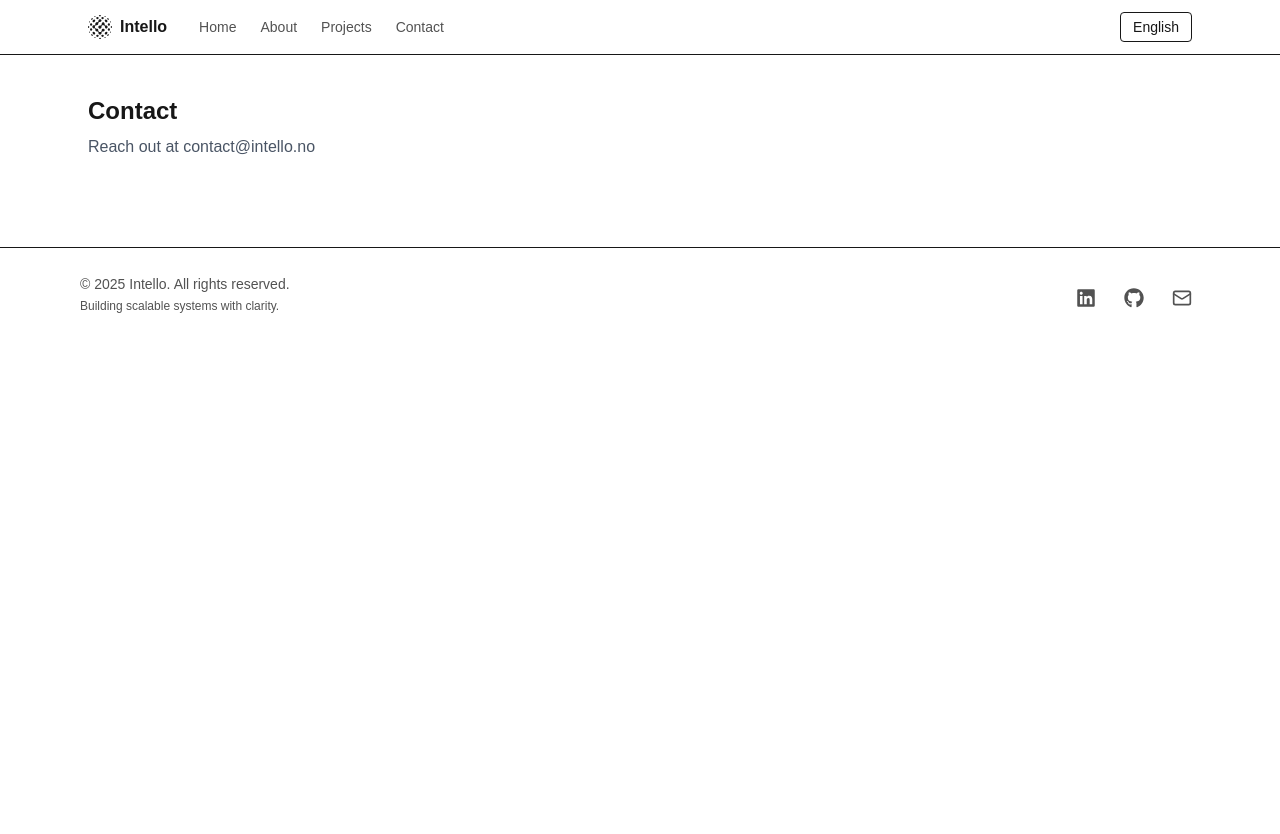
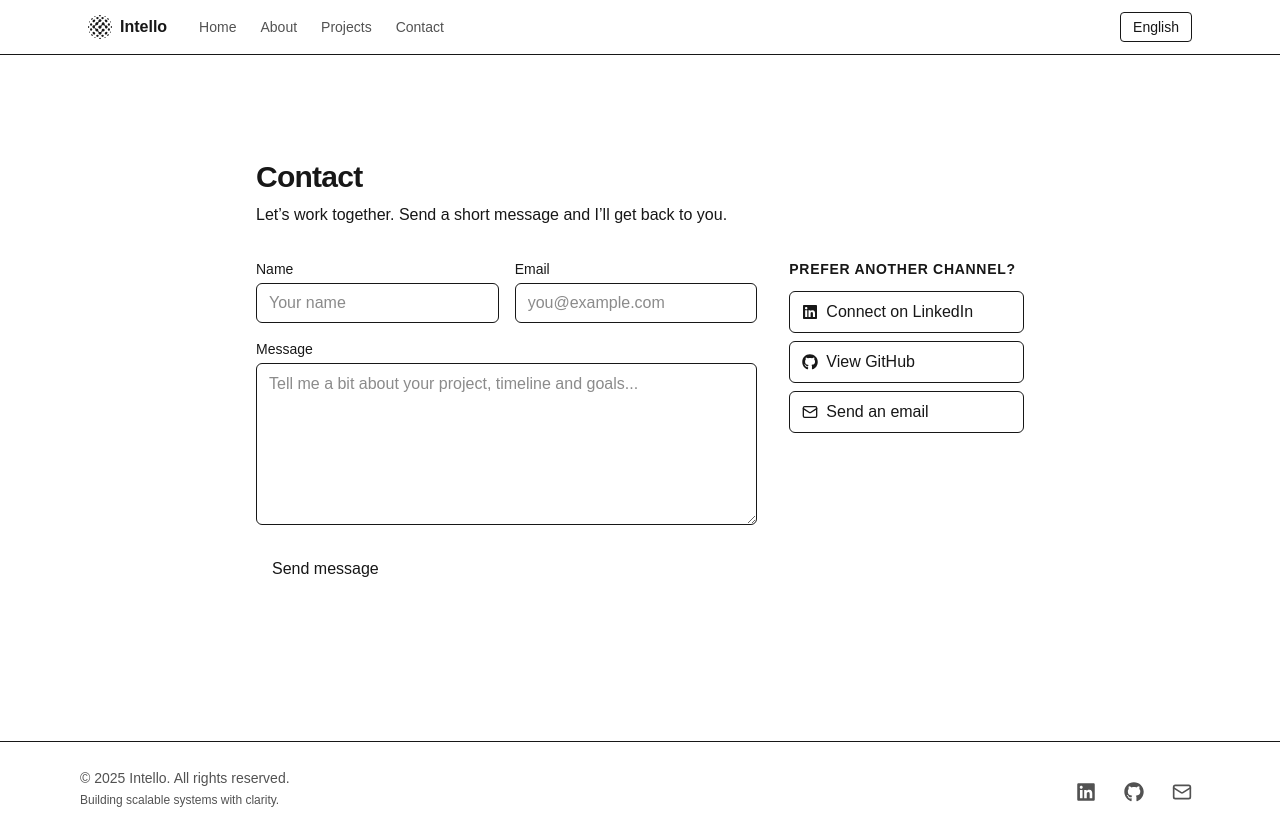
Before and after one commit to finnrobertk/intello-website, a Next.js app: page /contact/contact in a window 1280 px wide. Before the commit the page ends 800 px from the top, so only its background shows below. Built offline with nearby package versions, Linux system fonts and the light colour scheme.

Commit message:
feat: add contact form with Formspree integration and social links

```diff
--- a/app/[locale]/contact/page.tsx
+++ b/app/[locale]/contact/page.tsx
@@ -1,17 +1,60 @@
-import {getTranslations, setRequestLocale} from 'next-intl/server';
+import { getTranslations, setRequestLocale } from 'next-intl/server';
+import ContactForm from '@/components/contact/ContactForm';
+import { CONTACT } from '@/config/contact';
+import { FaLinkedin, FaGithub } from 'react-icons/fa';
+import { Mail } from 'lucide-react';
 
 export default async function ContactPage({
-  params
+  params,
 }: {
-  params: Promise<{locale: string}>
+  params: Promise<{ locale: string }>
 }) {
   const { locale } = await params;
   setRequestLocale(locale);
-  const t = await getTranslations('Pages.contact');
+  const t = await getTranslations('contact');
+
   return (
-    <div className="space-y-2">
-      <h1 className="text-2xl font-bold">{t('title')}</h1>
-      <p className="text-gray-600 dark:text-gray-300">{t('body')}</p>
-    </div>
+    <main className="mx-auto max-w-3xl px-4 md:px-0 py-12 md:py-16">
+      <h1 className="text-3xl font-bold tracking-tight">{t('title')}</h1>
+      <p className="mt-2 text-muted-foreground max-w-2xl">{t('intro')}</p>
+
+      <div className="mt-8 grid gap-8 md:grid-cols-3">
+        <div className="md:col-span-2">
+          <ContactForm />
+        </div>
+        <aside className="md:col-span-1 space-y-3">
+          <h2 className="text-sm font-semibold uppercase tracking-wider text-muted-foreground">
+            {t('alt.title')}
+          </h2>
+          <div className="flex flex-col gap-2">
+            <a
+              href={CONTACT.linkedin}
+              target="_blank"
+              rel="noopener noreferrer"
+              className="inline-flex items-center gap-2 rounded-md border px-3 py-2 hover:bg-accent transition"
+            >
+              <FaLinkedin className="h-4 w-4" />
+              <span>{t('alt.linkedin')}</span>
+            </a>
+            <a
+              href={CONTACT.github}
+              target="_blank"
+              rel="noopener noreferrer"
+              className="inline-flex items-center gap-2 rounded-md border px-3 py-2 hover:bg-accent transition"
+            >
+              <FaGithub className="h-4 w-4" />
+              <span>{t('alt.github')}</span>
+            </a>
+            <a
+              href={`mailto:${CONTACT.email}`}
+              className="inline-flex items-center gap-2 rounded-md border px-3 py-2 hover:bg-accent transition"
+            >
+              <Mail className="h-4 w-4" />
+              <span>{t('alt.email')}</span>
+            </a>
+          </div>
+        </aside>
+      </div>
+    </main>
   );
 }
--- /dev/null
+++ b/components/contact/ContactForm.tsx
@@ -0,0 +1,131 @@
+"use client";
+
+import { useState, useRef } from "react";
+import { useTranslations } from "next-intl";
+
+// Replace with your Formspree form ID:
+const FORMSPREE_ENDPOINT = "https://formspree.io/f/mrbaqeqe";
+
+export default function ContactForm() {
+  const t = useTranslations("contact");
+  const [status, setStatus] = useState<"idle"|"sending"|"success"|"error">("idle");
+  const formRef = useRef<HTMLFormElement>(null);
+
+  async function onSubmit(e: React.FormEvent<HTMLFormElement>) {
+    e.preventDefault();
+    const form = e.currentTarget;
+    const data = new FormData(form);
+
+    // Honeypot check
+    if ((data.get("company") as string)?.length) {
+      setStatus("success"); // silently succeed to drop bots
+      form.reset();
+      return;
+    }
+
+    setStatus("sending");
+    try {
+      const res = await fetch(FORMSPREE_ENDPOINT, {
+        method: "POST",
+        headers: { Accept: "application/json" },
+        body: data,
+      });
+      if (res.ok) {
+        setStatus("success");
+        form.reset();
+        // focus message for screen readers
+        (document.getElementById("contact-success") as HTMLElement)?.focus?.();
+      } else {
+        setStatus("error");
+        (document.getElementById("contact-error") as HTMLElement)?.focus?.();
+      }
+    } catch {
+      setStatus("error");
+      (document.getElementById("contact-error") as HTMLElement)?.focus?.();
+    }
+  }
+
+  return (
+    <form
+      ref={formRef}
+      onSubmit={onSubmit}
+      className="space-y-4"
+      aria-describedby="contact-status"
+      suppressHydrationWarning
+    >
+      {/* Honeypot (hidden from users) */}
+      <input type="text" name="company" tabIndex={-1} autoComplete="off" className="hidden" aria-hidden="true" />
+
+      <div className="grid gap-4 sm:grid-cols-2">
+        <div className="flex flex-col gap-1">
+          <label htmlFor="name" className="text-sm font-medium">{t("name")}</label>
+          <input
+            id="name"
+            name="name"
+            required
+            placeholder={t("placeholder.name")}
+            autoComplete="name"
+            className="h-10 rounded-md border bg-background px-3"
+          />
+        </div>
+        <div className="flex flex-col gap-1">
+          <label htmlFor="email" className="text-sm font-medium">{t("email")}</label>
+          <input
+            id="email"
+            name="email"
+            type="email"
+            required
+            placeholder={t("placeholder.email")}
+            autoComplete="email"
+            className="h-10 rounded-md border bg-background px-3"
+          />
+        </div>
+      </div>
+
+      <div className="flex flex-col gap-1">
+        <label htmlFor="message" className="text-sm font-medium">{t("message")}</label>
+        <textarea
+          id="message"
+          name="message"
+          required
+          rows={6}
+          placeholder={t("placeholder.message")}
+          autoComplete="off"
+          className="rounded-md border bg-background px-3 py-2"
+        />
+      </div>
+
+      <div className="pt-2">
+        <button type="submit" disabled={status === "sending"} className="inline-flex items-center justify-center rounded-md bg-primary px-4 py-2 text-primary-foreground hover:opacity-90 disabled:opacity-60">
+          {status === "sending" ? t("sending") : t("submit")}
+        </button>
+      </div>
+
+      {/* Status messages */}
+      {status === "success" && (
+        <div
+          id="contact-success"
+          tabIndex={-1}
+          className="rounded-md border border-emerald-600/30 bg-emerald-500/10 px-3 py-2 text-emerald-300"
+          role="status"
+          aria-live="polite"
+        >
+          <strong className="block">{t("successTitle")}</strong>
+          <span>{t("successBody")}</span>
+        </div>
+      )}
+      {status === "error" && (
+        <div
+          id="contact-error"
+          tabIndex={-1}
+          className="rounded-md border border-rose-600/30 bg-rose-500/10 px-3 py-2 text-rose-300"
+          role="alert"
+          aria-live="assertive"
+        >
+          <strong className="block">{t("errorTitle")}</strong>
+          <span>{t("errorBody")}</span>
+        </div>
+      )}
+    </form>
+  );
+}
--- /dev/null
+++ b/config/contact.ts
@@ -0,0 +1,5 @@
+export const CONTACT = {
+  linkedin: "https://www.linkedin.com/in/finnrobert/",
+  github: "https://github.com/finnrobertk",
+  email: "hello@intello.no",
+} as const;
--- a/messages/en/index.ts
+++ b/messages/en/index.ts
@@ -82,6 +82,30 @@ const en = {
       tags: ["AI", "React"],
     },
   },
+  contact: {
+    title: "Contact",
+    intro: "Let’s work together. Send a short message and I’ll get back to you.",
+    name: "Name",
+    email: "Email",
+    message: "Message",
+    placeholder: {
+      name: "Your name",
+      email: "you@example.com",
+      message: "Tell me a bit about your project, timeline and goals...",
+    },
+    submit: "Send message",
+    sending: "Sending...",
+    successTitle: "Thanks!",
+    successBody: "Your message has been sent. I’ll get back to you shortly.",
+    errorTitle: "Something went wrong",
+    errorBody: "Please try again or email me directly.",
+    alt: {
+      title: "Prefer another channel?",
+      linkedin: "Connect on LinkedIn",
+      github: "View GitHub",
+      email: "Send an email",
+    },
+  },
 } as const;
 
 export default en;
--- a/messages/nb/index.ts
+++ b/messages/nb/index.ts
@@ -82,6 +82,30 @@ const nb = {
       tags: ["AI", "React"],
     },
   },
+  contact: {
+    title: "Kontakt",
+    intro: "La oss jobbe sammen. Send en kort melding så tar jeg kontakt.",
+    name: "Navn",
+    email: "E-post",
+    message: "Melding",
+    placeholder: {
+      name: "Ditt navn",
+      email: "deg@eksempel.no",
+      message: "Fortell kort om behovet, tidsramme og mål...",
+    },
+    submit: "Send melding",
+    sending: "Sender...",
+    successTitle: "Takk!",
+    successBody: "Meldingen er sendt. Jeg svarer så snart jeg kan.",
+    errorTitle: "Noe gikk galt",
+    errorBody: "Prøv igjen, eller send meg en e-post direkte.",
+    alt: {
+      title: "Foretrekker du noe annet?",
+      linkedin: "Koble på LinkedIn",
+      github: "Se GitHub",
+      email: "Send e-post",
+    },
+  },
 } as const;
 
 export default nb;
```
